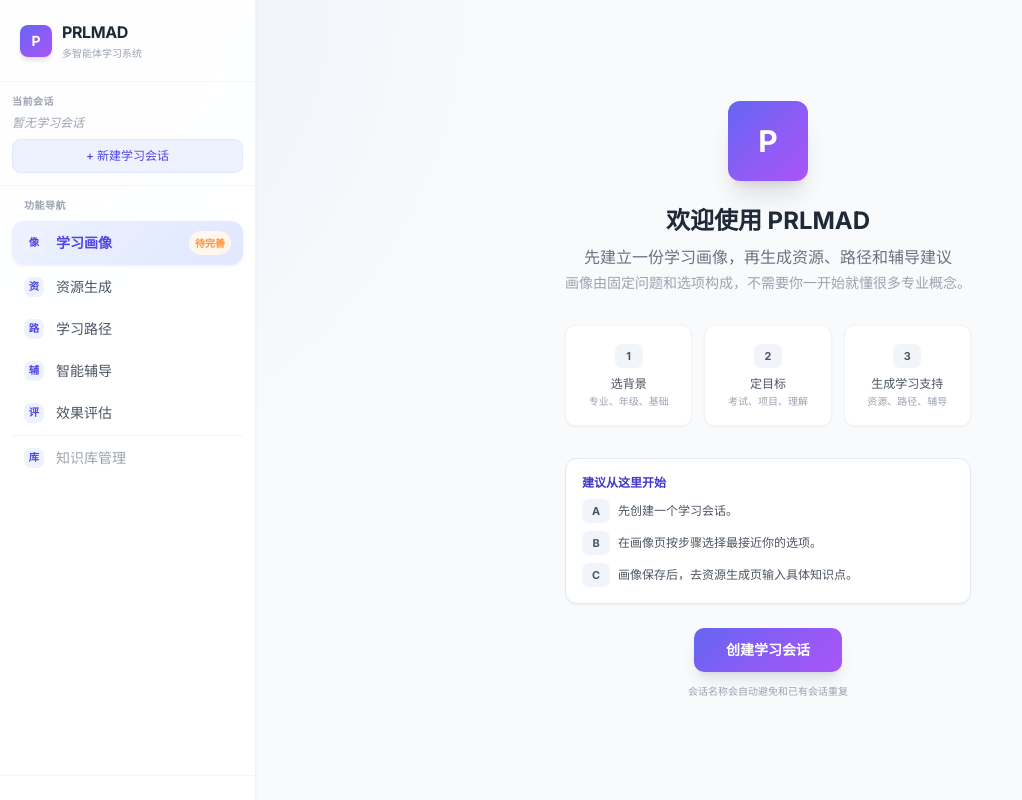
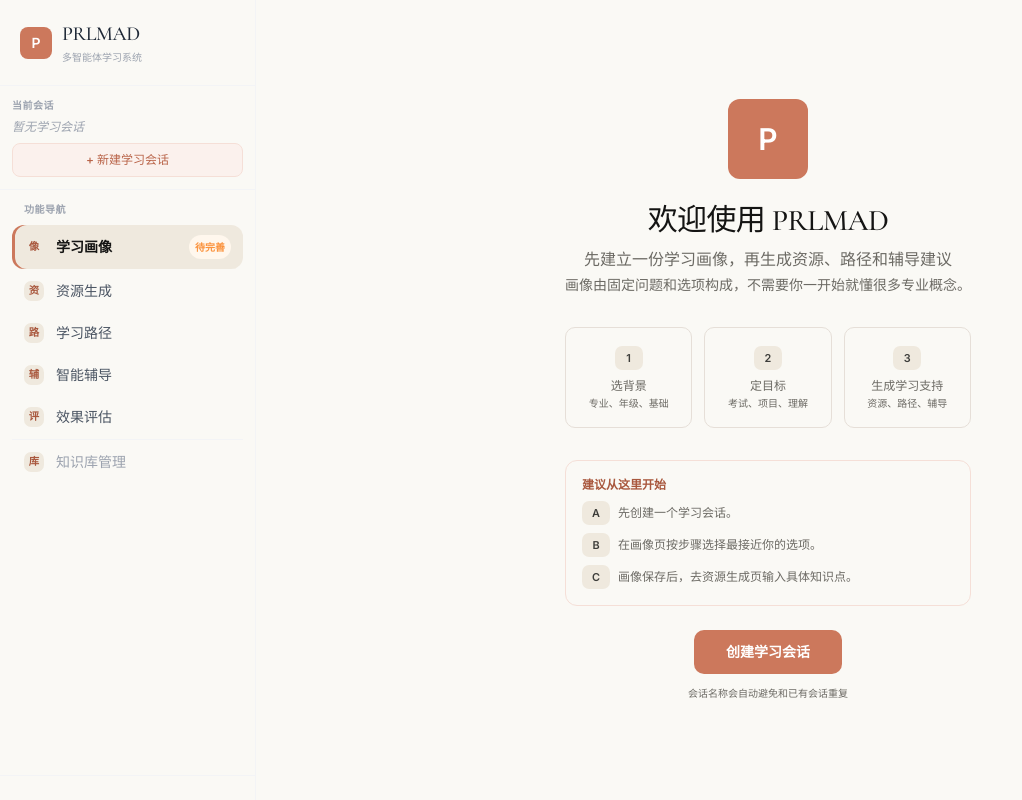
Before and after one commit to csyxcsyx/PRLMAD, a FastAPI app: page / in a window 1280 px wide. Shown: the whole page, without its empty margins (0-1022 px from the left). Run offline with FastAPI, Linux system fonts and the light colour scheme; data that the repository does not hold is empty; some libraries are stand-ins or nearby versions.

Commit message:
feat: refresh frontend with warm editorial design

```diff
--- a/templates/base.html
+++ b/templates/base.html
@@ -13,39 +13,46 @@
             theme: {
                 extend: {
                     colors: {
-                        brand: { 50: '#eef2ff', 100: '#e0e7ff', 200: '#c7d2fe', 300: '#a5b4fc', 400: '#818cf8', 500: '#6366f1', 600: '#4f46e5', 700: '#4338ca', 800: '#3730a3', 900: '#312e81' },
+                        brand: { 50: '#fbf1ed', 100: '#f5dfd7', 200: '#ebc2b3', 300: '#dfa18b', 400: '#d4876c', 500: '#cc785c', 600: '#b96449', 700: '#a9583e', 800: '#864735', 900: '#6d3c30' },
                     }
                 }
             }
         }
     </script>
     <style>
-        @import url('https://fonts.googleapis.com/css2?family=Inter:wght@400;500;600;700&display=swap');
-        * { font-family: 'Inter', -apple-system, BlinkMacSystemFont, 'Segoe UI', sans-serif; }
-        .markdown-body { color: #1e293b; }
-        .markdown-body h1 { font-size: 1.4rem; font-weight: 700; margin-top: 1.25rem; margin-bottom: 0.75rem; color: #1e293b; }
-        .markdown-body h2 { font-size: 1.15rem; font-weight: 600; margin-top: 1rem; margin-bottom: 0.5rem; color: #334155; border-bottom: 1px solid #e2e8f0; padding-bottom: 0.25rem; }
-        .markdown-body h3 { font-size: 1.05rem; font-weight: 600; margin-top: 0.75rem; margin-bottom: 0.25rem; color: #475569; }
+        @import url('https://fonts.googleapis.com/css2?family=Cormorant+Garamond:wght@500;600&family=Inter:wght@400;500;600&family=Noto+Sans+SC:wght@400;500;600&family=Noto+Serif+SC:wght@500;600&display=swap');
+        :root {
+            --canvas: #faf9f5; --surface-soft: #f5f0e8; --surface-card: #efe9de;
+            --hairline: #e6dfd8; --ink: #141413; --body: #3d3d3a;
+            --muted: #6c6a64; --muted-soft: #8e8b82; --coral: #cc785c;
+            --coral-active: #a9583e; --dark: #181715; --success: #5db872;
+        }
+        * { font-family: 'Inter', 'Noto Sans SC', -apple-system, BlinkMacSystemFont, 'Segoe UI', sans-serif; }
+        body { color: var(--body); }
+        .display-title, main h1, main h2 { font-family: 'Noto Serif SC', 'Cormorant Garamond', Georgia, serif; font-weight: 500 !important; letter-spacing: -0.02em; color: var(--ink); }
+        .markdown-body { color: var(--body); }
+        .markdown-body h1 { font-family: 'Noto Serif SC', Georgia, serif; font-size: 1.5rem; font-weight: 500; margin-top: 1.25rem; margin-bottom: 0.75rem; color: var(--ink); }
+        .markdown-body h2 { font-family: 'Noto Serif SC', Georgia, serif; font-size: 1.2rem; font-weight: 500; margin-top: 1rem; margin-bottom: 0.5rem; color: #252523; border-bottom: 1px solid var(--hairline); padding-bottom: 0.35rem; }
+        .markdown-body h3 { font-size: 1.05rem; font-weight: 500; margin-top: 0.75rem; margin-bottom: 0.25rem; color: var(--body); }
         .markdown-body p { margin-bottom: 0.5rem; line-height: 1.75; }
         .markdown-body ul, .markdown-body ol { padding-left: 1.5rem; margin-bottom: 0.5rem; }
         .markdown-body li { margin-bottom: 0.2rem; line-height: 1.6; }
-        .markdown-body code { background: #f1f5f9; padding: 0.1rem 0.35rem; border-radius: 0.25rem; font-size: 0.85rem; color: #e11d48; }
-        .markdown-body pre { background: #1e293b; color: #e2e8f0; padding: 1rem; border-radius: 0.75rem; overflow-x: auto; margin: 0.75rem 0; }
+        .markdown-body code { background: var(--surface-card); padding: 0.1rem 0.35rem; border-radius: 0.25rem; font-size: 0.85rem; color: var(--coral-active); }
+        .markdown-body pre { background: var(--dark); color: var(--canvas); padding: 1rem; border-radius: 0.75rem; overflow-x: auto; margin: 0.75rem 0; }
         .markdown-body pre code { background: transparent; padding: 0; color: inherit; font-size: 0.85rem; }
         .markdown-body table { width: 100%; border-collapse: collapse; margin-bottom: 0.75rem; font-size: 0.9rem; }
-        .markdown-body th, .markdown-body td { border: 1px solid #e2e8f0; padding: 0.5rem 0.75rem; text-align: left; }
-        .markdown-body th { background: #f8fafc; font-weight: 600; color: #475569; }
-        .markdown-body blockquote { border-left: 3px solid #6366f1; padding-left: 1rem; color: #64748b; margin: 0.5rem 0; background: #f8fafc; padding: 0.5rem 1rem; border-radius: 0 0.5rem 0.5rem 0; }
-        .typing::after { content: ' ▌'; animation: blink 1s step-end infinite; color: #6366f1; }
+        .markdown-body th, .markdown-body td { border: 1px solid var(--hairline); padding: 0.5rem 0.75rem; text-align: left; }
+        .markdown-body th { background: var(--surface-soft); font-weight: 600; color: var(--body); }
+        .markdown-body blockquote { border-left: 3px solid var(--coral); padding-left: 1rem; color: var(--muted); margin: 0.5rem 0; background: var(--surface-soft); padding: 0.5rem 1rem; border-radius: 0 0.5rem 0.5rem 0; }
+        .typing::after { content: ' ▌'; animation: blink 1s step-end infinite; color: var(--coral); }
         @keyframes blink { 50% { opacity: 0; } }
         .slide-up { animation: slideUp 0.35s ease-out; }
         @keyframes slideUp { from { opacity: 0; transform: translateY(12px); } to { opacity: 1; transform: translateY(0); } }
         .fade-in { animation: fadeIn 0.4s ease-out; }
         @keyframes fadeIn { from { opacity: 0; } to { opacity: 1; } }
-        .app-shell { background: radial-gradient(circle at top left, rgba(99,102,241,0.08), transparent 34%), #f8fafc; }
-        .glass-panel { background: rgba(255,255,255,0.92); backdrop-filter: blur(16px); }
-        .surface { background: #fff; border: 1px solid #e5e7eb; border-radius: 0.75rem; box-shadow: 0 10px 30px rgba(15,23,42,0.04); }
-        .soft-card { background: #fff; border: 1px solid #e5e7eb; border-radius: 0.75rem; box-shadow: 0 8px 24px rgba(15,23,42,0.05); }
+        .app-shell { background: var(--canvas); }
+        .glass-panel { background: rgba(250,249,245,0.96); backdrop-filter: blur(16px); }
+        .surface, .soft-card { background: var(--canvas); border: 1px solid var(--hairline); border-radius: 0.75rem; box-shadow: none; }
         .nav-glyph {
             width: 1.25rem;
             height: 1.25rem;
@@ -53,8 +60,8 @@
             display: inline-flex;
             align-items: center;
             justify-content: center;
-            background: #eef2ff;
-            color: #4f46e5;
+            background: var(--surface-card);
+            color: var(--coral-active);
             font-size: 0.65rem;
             font-weight: 700;
         }
@@ -65,8 +72,8 @@
             min-width: 1.75rem;
             height: 1.5rem;
             border-radius: 0.45rem;
-            background: #f1f5f9;
-            color: #475569;
+            background: var(--surface-card);
+            color: var(--body);
             font-size: 0.68rem;
             font-weight: 700;
         }
@@ -77,25 +84,25 @@
             display: inline-flex;
             align-items: center;
             justify-content: center;
-            background: #eef2ff;
-            color: #6366f1;
+            background: var(--surface-card);
+            color: var(--coral);
             font-size: 1.2rem;
             font-weight: 800;
             opacity: 0.75;
         }
         .nav-link { transition: all 0.2s ease; border-radius: 0.75rem; }
-        .nav-link:hover { background: #f1f5f9; transform: translateX(2px); }
-        .nav-link.active { background: linear-gradient(135deg, #eef2ff 0%, #e0e7ff 100%); color: #4f46e5; font-weight: 600; box-shadow: 0 1px 3px rgba(99,102,241,0.1); }
+        .nav-link:hover { background: var(--surface-soft); }
+        .nav-link.active { background: var(--surface-card); color: var(--ink); font-weight: 600; box-shadow: inset 3px 0 0 var(--coral); }
         .pulse { animation: pulse 2s infinite; }
         @keyframes pulse { 0%, 100% { opacity: 1; } 50% { opacity: 0.6; } }
-        .gradient-brand { background: linear-gradient(135deg, #6366f1 0%, #8b5cf6 50%, #a855f7 100%); }
-        .gradient-card { background: linear-gradient(135deg, #f8fafc 0%, #f1f5f9 100%); }
+        .gradient-brand { background: var(--coral); }
+        .gradient-card { background: var(--surface-soft); }
         .rounded-2xl { border-radius: 0.75rem !important; }
         .rounded-xl { border-radius: 0.625rem !important; }
         button, input, textarea, select { letter-spacing: 0; }
         button { transform: translateZ(0); }
         button:focus-visible, a:focus-visible, input:focus-visible, textarea:focus-visible, select:focus-visible {
-            outline: 2px solid #818cf8;
+            outline: 2px solid var(--coral);
             outline-offset: 2px;
         }
         ::-webkit-scrollbar { width: 6px; }
@@ -103,19 +110,63 @@
         ::-webkit-scrollbar-thumb { background: #cbd5e1; border-radius: 3px; }
         ::-webkit-scrollbar-thumb:hover { background: #94a3b8; }
         .step-indicator { position: relative; }
-        .step-indicator::before { content: ''; position: absolute; left: 11px; top: 24px; bottom: 4px; width: 2px; background: #e2e8f0; }
-        .step-indicator.completed::before { background: #6366f1; }
+        .step-indicator::before { content: ''; position: absolute; left: 11px; top: 24px; bottom: 4px; width: 2px; background: var(--hairline); }
+        .step-indicator.completed::before { background: var(--coral); }
+
+        /* Warm editorial normalization for existing Tailwind-authored views. */
+        main .bg-white, main .bg-white\/90 { background-color: var(--canvas) !important; }
+        main .bg-gray-50, main .bg-slate-50 { background-color: var(--surface-soft) !important; }
+        main .border-gray-100, main .border-gray-200, main .border-slate-100, main .border-slate-200 { border-color: var(--hairline) !important; }
+        main .text-gray-800, main .text-gray-900, main .text-slate-800 { color: var(--ink) !important; }
+        main .text-gray-700, main .text-slate-700 { color: var(--body) !important; }
+        main .text-gray-400, main .text-gray-500, main .text-gray-600 { color: var(--muted) !important; }
+        main .shadow-sm, main .shadow-md, main .shadow-lg, main .shadow-xl { box-shadow: none !important; }
+        main button[class*="bg-gradient"], main button.gradient-brand { background: var(--coral) !important; }
+        main button[class*="bg-gradient"]:hover, main button.gradient-brand:hover { background: var(--coral-active) !important; }
+        main > [x-data] > div:first-child { background: rgba(250,249,245,0.96) !important; border-color: var(--hairline) !important; min-height: 64px; }
+        .page-emblem { background: var(--dark) !important; color: var(--canvas) !important; box-shadow: none !important; }
+        .mobile-header { display: none; }
+        @media (max-width: 767px) {
+            .app-frame { flex-direction: column; }
+            .app-sidebar { display: none !important; }
+            .mobile-header { display: flex !important; min-height: 108px; background: var(--canvas); border-bottom: 1px solid var(--hairline); }
+            .app-main { height: calc(100vh - 108px); width: 100%; }
+            .mobile-nav { scrollbar-width: none; }
+            .mobile-nav::-webkit-scrollbar { display: none; }
+            .mobile-nav a { white-space: nowrap; border: 1px solid transparent; }
+            .mobile-nav a.active { background: var(--surface-card); border-color: var(--hairline); color: var(--ink); }
+            main > [x-data] > div:first-child { padding-left: 1rem !important; padding-right: 1rem !important; }
+        }
     </style>
 </head>
 <body class="app-shell min-h-screen text-slate-800" data-page="{{ page }}" x-data x-init="Alpine.store('app').init()">
-    <div class="flex h-screen overflow-hidden">
+    <div class="app-frame flex h-screen overflow-hidden">
+        <header class="mobile-header flex-wrap items-center gap-x-3 px-4 py-3 flex-shrink-0">
+            <div class="w-8 h-8 rounded-lg gradient-brand flex items-center justify-center text-white font-semibold">P</div>
+            <div class="min-w-0">
+                <p class="display-title text-lg leading-none">PRLMAD</p>
+                <p class="text-[10px] text-gray-500 mt-1 truncate" x-text="$store.app.currentSession ? $store.app.currentSession.name : '个性化学习工作台'"></p>
+            </div>
+            <select class="ml-auto max-w-[45%] text-xs border border-[#e6dfd8] rounded-lg px-2 py-2 bg-transparent" :value="$store.app.currentSessionId" @change="$store.app.switchSession($event.target.value)">
+                <option value="">选择会话</option>
+                <template x-for="s in $store.app.sessions" :key="s.session_id"><option :value="s.session_id" x-text="s.name"></option></template>
+            </select>
+            <nav class="mobile-nav w-full flex items-center gap-1 overflow-x-auto pt-2 text-xs text-gray-600">
+                <a href="/page/chat" class="px-3 py-1.5 rounded-lg" :class="{ 'active': '{{ page }}' === 'chat' }">画像</a>
+                <a href="/page/generate" class="px-3 py-1.5 rounded-lg" :class="{ 'active': '{{ page }}' === 'generate' }">资源</a>
+                <a href="/page/learning-path" class="px-3 py-1.5 rounded-lg" :class="{ 'active': '{{ page }}' === 'learning_path' }">路径</a>
+                <a href="/page/tutor" class="px-3 py-1.5 rounded-lg" :class="{ 'active': '{{ page }}' === 'tutor' }">辅导</a>
+                <a href="/page/evaluate" class="px-3 py-1.5 rounded-lg" :class="{ 'active': '{{ page }}' === 'evaluate' }">评估</a>
+                <a href="/page/knowledge" class="px-3 py-1.5 rounded-lg" :class="{ 'active': '{{ page }}' === 'knowledge' }">知识库</a>
+            </nav>
+        </header>
         <!-- Sidebar -->
-        <aside class="w-64 glass-panel border-r border-gray-100 flex flex-col flex-shrink-0 shadow-sm z-10">
+        <aside class="app-sidebar w-64 glass-panel border-r border-gray-100 flex flex-col flex-shrink-0 z-10">
             <div class="p-5 border-b border-gray-100">
                 <div class="flex items-center gap-2.5">
-                    <div class="w-8 h-8 rounded-lg gradient-brand flex items-center justify-center text-white font-bold text-sm shadow-md">P</div>
+                    <div class="w-8 h-8 rounded-lg gradient-brand flex items-center justify-center text-white font-semibold text-sm">P</div>
                     <div>
-                        <h1 class="text-base font-bold text-gray-800 tracking-tight">PRLMAD</h1>
+                        <h1 class="display-title text-xl text-gray-800">PRLMAD</h1>
                         <p class="text-[10px] text-gray-400 mt-0.5">多智能体学习系统</p>
                     </div>
                 </div>
@@ -206,7 +257,7 @@
         </aside>
 
         <!-- Main Content -->
-        <main class="flex-1 overflow-y-auto">
+        <main class="app-main flex-1 overflow-y-auto">
             {% block content %}{% endblock %}
         </main>
     </div>
--- a/templates/pages/chat.html
+++ b/templates/pages/chat.html
@@ -4,7 +4,7 @@
     <div x-show="showWelcome" class="h-full flex items-center justify-center p-8">
         <div class="max-w-lg text-center fade-in">
             <div class="w-20 h-20 rounded-2xl gradient-brand flex items-center justify-center text-white text-3xl font-bold shadow-xl mx-auto mb-6">P</div>
-            <h2 class="text-2xl font-bold text-gray-800 mb-2">欢迎使用 PRLMAD</h2>
+            <h2 class="text-3xl text-gray-800 mb-2">欢迎使用 PRLMAD</h2>
             <p class="text-gray-500 mb-1">先建立一份学习画像，再生成资源、路径和辅导建议</p>
             <p class="text-sm text-gray-400 mb-8">画像由固定问题和选项构成，不需要你一开始就懂很多专业概念。</p>
 
@@ -56,7 +56,7 @@
                 <div class="hidden sm:flex items-center gap-2">
                     <span class="text-[11px] text-gray-500">画像完整度</span>
                     <div class="w-24 bg-gray-100 rounded-full h-2 overflow-hidden">
-                        <div class="bg-gradient-to-r from-brand-400 to-purple-500 h-full rounded-full transition-all duration-700"
+                        <div class="bg-brand-500 h-full rounded-full transition-all duration-700"
                             :style="'width: ' + profileProgress + '%'"></div>
                     </div>
                     <span class="text-[11px] font-medium text-brand-600" x-text="profileProgress + '%'"></span>
@@ -69,7 +69,7 @@
                         <div class="flex flex-col md:flex-row md:items-center md:justify-between gap-3">
                             <div>
                                 <p class="text-xs font-semibold text-brand-600 mb-1">画像用于个性化生成</p>
-                                <h3 class="text-lg font-bold text-gray-800">请选择最接近你当前状态的选项</h3>
+                                <h3 class="text-lg font-medium text-gray-800">请选择最接近你当前状态的选项</h3>
                                 <p class="text-sm text-gray-500 mt-1">不确定也没关系，选择“刚入门”或“需要补基础”即可，后续可以随时修改。</p>
                             </div>
                             <button @click="saveProfile()"
@@ -103,7 +103,7 @@
                                     <div class="flex items-start justify-between gap-4 mb-5">
                                         <div>
                                             <p class="text-xs text-brand-600 font-semibold mb-1" x-text="'第 ' + currentStep + ' 步'"></p>
-                                            <h3 class="text-xl font-bold text-gray-800" x-text="activeStep.title"></h3>
+                                            <h3 class="text-xl font-medium text-gray-800" x-text="activeStep.title"></h3>
                                             <p class="text-sm text-gray-500 mt-2" x-text="activeStep.description"></p>
                                         </div>
                                         <span class="label-mark" x-text="activeStep.mark"></span>
--- a/templates/pages/evaluate.html
+++ b/templates/pages/evaluate.html
@@ -3,14 +3,14 @@
 <div x-data="evaluatePage" class="flex flex-col h-full">
     <div class="bg-white border-b border-gray-100 px-6 py-3 flex items-center justify-between flex-shrink-0">
         <div class="flex items-center gap-3">
-            <div class="w-9 h-9 rounded-lg bg-gradient-to-br from-blue-400 to-cyan-500 flex items-center justify-center text-white text-sm font-bold">E</div>
+            <div class="page-emblem w-9 h-9 rounded-lg flex items-center justify-center text-white text-sm font-semibold">E</div>
             <div>
                 <h2 class="text-sm font-semibold text-gray-800">学习效果评估</h2>
                 <p class="text-[11px] text-gray-400">多维度分析学习成果</p>
             </div>
         </div>
         <button @click="runEvaluation()"
-            class="bg-gradient-to-r from-blue-500 to-cyan-500 hover:from-blue-600 hover:to-cyan-600 text-white rounded-lg px-4 py-2 text-sm font-medium transition-all shadow-sm disabled:opacity-40"
+            class="bg-brand-500 hover:bg-brand-700 text-white rounded-lg px-4 py-2 text-sm font-medium transition-colors disabled:opacity-40"
             :disabled="loading || !$store.app.currentSessionId">
             <span x-show="!loading">开始评估</span>
             <span x-show="loading" class="flex items-center gap-1">
@@ -67,7 +67,7 @@
                 <h3 class="text-sm font-semibold text-gray-700 mb-3 flex items-center gap-2">改进建议</h3>
                 <div class="space-y-2">
                     <template x-for="(s, si) in (evalData.suggestions || [])" :key="si">
-                        <div class="flex items-start gap-3 p-3 bg-gradient-to-r from-blue-50 to-transparent rounded-xl">
+                        <div class="flex items-start gap-3 p-3 bg-brand-50 rounded-xl">
                             <span class="w-5 h-5 rounded-full bg-blue-100 text-blue-600 flex items-center justify-center text-[10px] font-bold flex-shrink-0 mt-0.5" x-text="si + 1"></span>
                             <span class="text-sm text-gray-700" x-text="s"></span>
                         </div>
--- a/templates/pages/generate.html
+++ b/templates/pages/generate.html
@@ -2,7 +2,7 @@
 {% block content %}
 <div x-data="generatePage" class="flex flex-col h-full">
     <div class="bg-white border-b border-gray-100 px-6 py-3 flex items-center gap-3 flex-shrink-0">
-        <div class="w-9 h-9 rounded-lg bg-gradient-to-br from-amber-400 to-orange-500 flex items-center justify-center text-white text-sm font-bold">G</div>
+        <div class="page-emblem w-9 h-9 rounded-lg flex items-center justify-center text-white text-sm font-semibold">G</div>
         <div>
             <h2 class="text-sm font-semibold text-gray-800">多智能体协同资源生成</h2>
             <p class="text-[11px] text-gray-400">多类课程智能体协作生成讲义、导图、题库、案例和学习任务</p>
@@ -54,7 +54,7 @@
                 </div>
 
                 <button @click="startGeneration()"
-                    class="mt-4 w-full bg-gradient-to-r from-brand-500 to-purple-500 hover:from-brand-600 hover:to-purple-600 text-white rounded-xl px-6 py-3 text-sm font-semibold transition-all shadow-md hover:shadow-lg disabled:opacity-40 disabled:cursor-not-allowed"
+                    class="mt-4 w-full bg-brand-500 hover:bg-brand-700 text-white rounded-lg px-6 py-3 text-sm font-semibold transition-colors disabled:opacity-40 disabled:cursor-not-allowed"
                     :disabled="generating || !knowledgePoints.trim() || !$store.app.currentSessionId">
                     <span x-show="!generating" class="flex items-center justify-center gap-2">启动多智能体协同生成</span>
                     <span x-show="generating" class="flex items-center justify-center gap-2">
--- a/templates/pages/learning_path.html
+++ b/templates/pages/learning_path.html
@@ -3,7 +3,7 @@
 <div x-data="pathPage" class="flex flex-col h-full">
     <div class="bg-white border-b border-gray-100 px-6 py-3 flex items-center justify-between flex-shrink-0">
         <div class="flex items-center gap-3">
-            <div class="w-9 h-9 rounded-lg bg-gradient-to-br from-green-400 to-emerald-500 flex items-center justify-center text-white text-sm font-bold">P</div>
+            <div class="page-emblem w-9 h-9 rounded-lg flex items-center justify-center text-white text-sm font-semibold">P</div>
             <div>
                 <h2 class="text-sm font-semibold text-gray-800">个性化学习路径</h2>
                 <p class="text-[11px] text-gray-400">基于画像的科学学习规划</p>
@@ -14,7 +14,7 @@
                 placeholder="关注的知识点（可选）"
                 class="border border-gray-200 rounded-lg px-3 py-2 text-sm w-48 focus:ring-2 focus:ring-brand-400 outline-none bg-gray-50 placeholder-gray-400" />
             <button @click="generatePath()"
-                class="bg-gradient-to-r from-green-500 to-emerald-500 hover:from-green-600 hover:to-emerald-600 text-white rounded-lg px-4 py-2 text-sm font-medium transition-all shadow-sm disabled:opacity-40"
+                class="bg-brand-500 hover:bg-brand-700 text-white rounded-lg px-4 py-2 text-sm font-medium transition-colors disabled:opacity-40"
                 :disabled="loading || !$store.app.currentSessionId">
                 <span x-show="!loading">生成路径</span>
                 <span x-show="loading" class="flex items-center gap-1">
@@ -46,7 +46,7 @@
                         <span class="text-xs bg-green-100 text-green-700 px-2.5 py-1 rounded-full font-medium" x-text="'共' + (pathData.steps ? pathData.steps.length : 0) + '天'"></span>
                     </div>
                     <div class="mt-4 bg-gray-100 rounded-full h-2.5 overflow-hidden">
-                        <div class="bg-gradient-to-r from-green-400 to-emerald-500 h-full rounded-full transition-all duration-700"
+                        <div class="bg-brand-500 h-full rounded-full transition-all duration-700"
                             :style="'width: ' + progressPercent + '%'"></div>
                     </div>
                     <p class="text-xs text-gray-400 mt-2" x-text="'进度: 第 ' + (currentStep || 1) + ' 天 / 共 ' + (pathData.steps ? pathData.steps.length : 0) + ' 天 (' + progressPercent + '%)'"></p>
```
Also changed, not shown: DESIGN.md (added, +56 -0 lines), templates/pages/knowledge.html (+6 -6 lines), templates/pages/tutor.html (+5 -5 lines).
